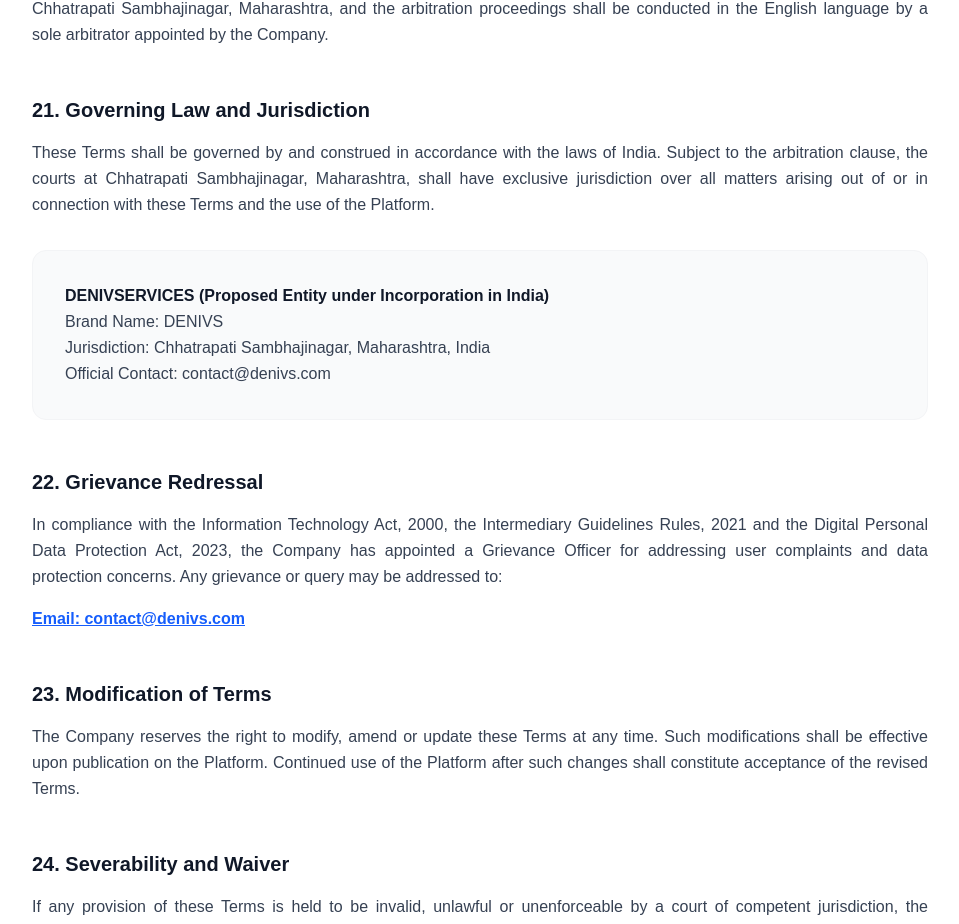
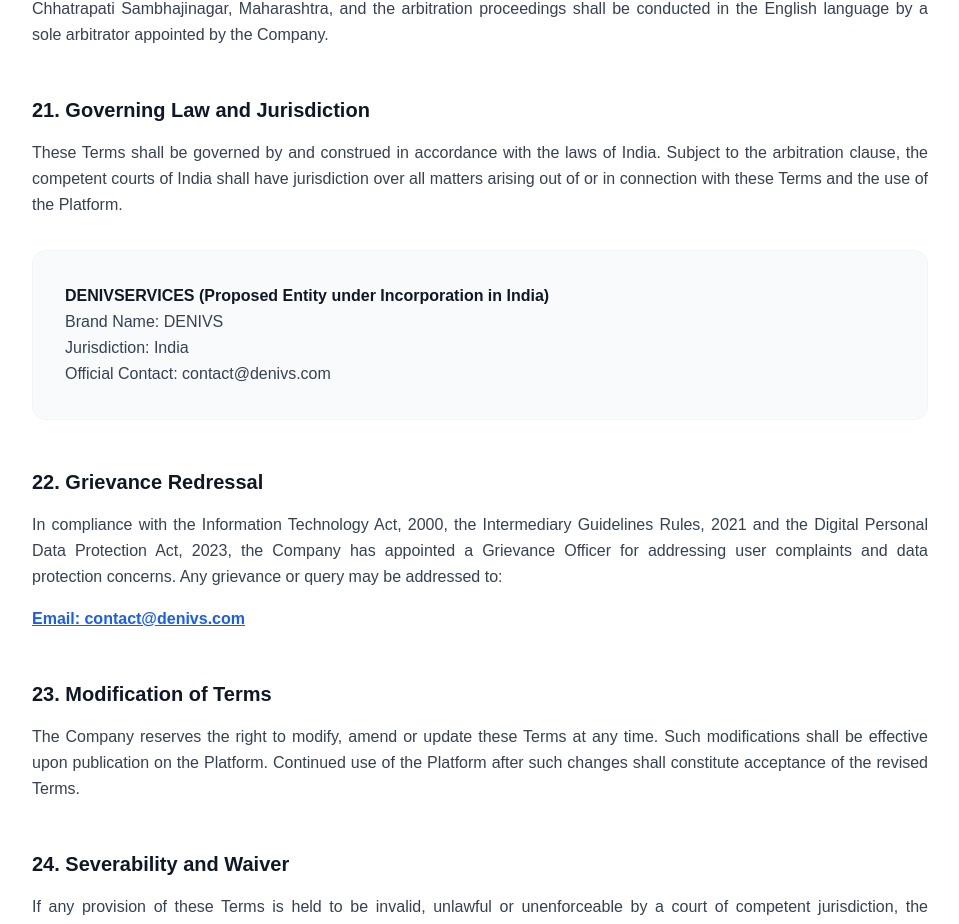
Before and after one commit to denivsofficial/DenivsFinal, a React (Vite) app: page /terms in a window 1280 px wide. Shown: the part 5175-6099 px from the top of the page, without its empty margins (160-1119 px from the left). Built offline with nearby package versions, Linux system fonts and the light colour scheme; no server answers.

Commit message:
update in jursdiction on t&c page

```diff
--- a/src/ComponentPages/FeaturedList.jsx
+++ b/src/ComponentPages/FeaturedList.jsx
@@ -83,7 +83,7 @@
                     <p className="font-bold mt-2 flex items-end gap-1">
                       ₹ {item.price}
                       {isRent && item.price !== 'Price on Request' && (
-                        <span className="text-xs font-semibold text-slate-500 mb-[2px]">/ month</span>
+                        <span className="text-xs font-semibold text-slate-500 mb-0.5">/ month</span>
                       )}
                     </p>
                   </div>
--- a/src/ComponentPages/leagalPages/TermsConditions.jsx
+++ b/src/ComponentPages/leagalPages/TermsConditions.jsx
@@ -166,12 +166,14 @@
           <section>
             <h2 className="text-xl font-bold text-gray-900 mb-4">21. Governing Law and Jurisdiction</h2>
             <p className="text-justify">
-              These Terms shall be governed by and construed in accordance with the laws of India. Subject to the arbitration clause, the courts at Chhatrapati Sambhajinagar, Maharashtra, shall have exclusive jurisdiction over all matters arising out of or in connection with these Terms and the use of the Platform.
+              These Terms shall be governed by and construed in accordance with the laws of India.
+              Subject to the arbitration clause, the competent courts of India shall have jurisdiction
+              over all matters arising out of or in connection with these Terms and the use of the Platform.
             </p>
             <div className="bg-gray-50 p-8 rounded-xl border border-gray-100 mt-8">
               <p className="font-bold text-gray-900">DENIVSERVICES (Proposed Entity under Incorporation in India)</p>
               <p>Brand Name: DENIVS</p>
-              <p>Jurisdiction: Chhatrapati Sambhajinagar, Maharashtra, India</p>
+              <p>Jurisdiction: India</p>
               <p>Official Contact: contact@denivs.com</p>
             </div>
           </section>
```
